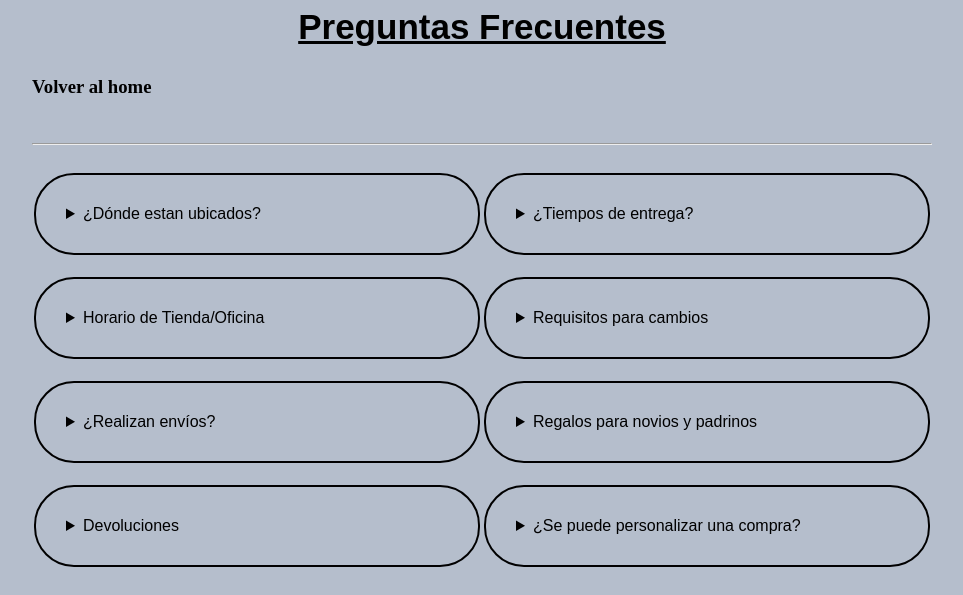
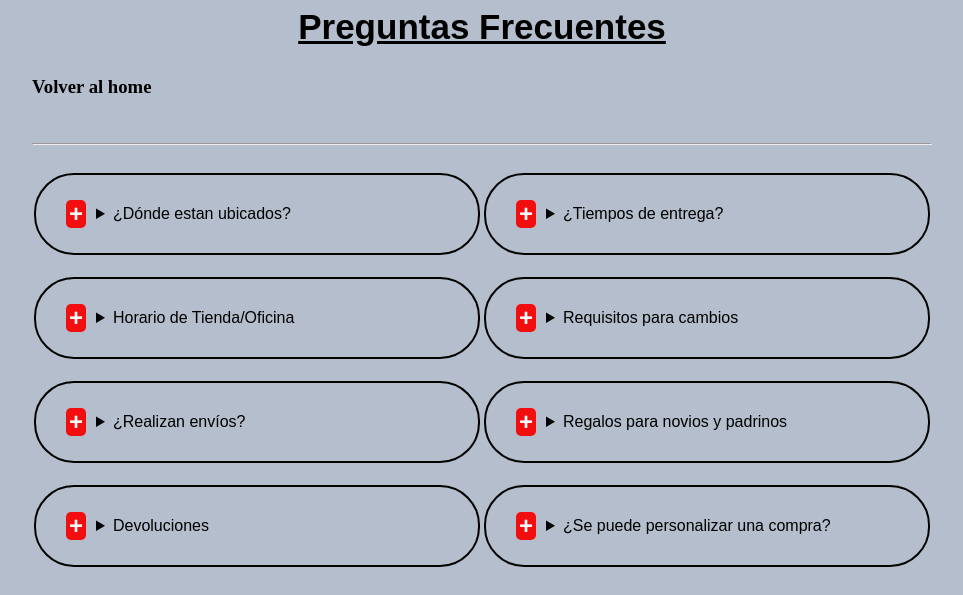
Before and after one commit to caceresjuan/Proyecto-e-commerce, a PHP site: page /Preguntas_frecuentes.html in a window 1280 px wide. Shown: the part 326-921 px from the top of the page, without its empty margins (158-1121 px from the left). Run offline with PHP 8.4, Linux system fonts and the light colour scheme.

Commit message:
algunos agregados

```diff
--- a/estilos.css
+++ b/estilos.css
@@ -110,6 +110,25 @@ details {
   padding: 30px;
   font-family: sans-serif;
 }
+summary::-webkit-details-marker {
+  display: none
+}
+summary:after {
+  background: rgb(242, 14, 14);
+  border-radius: 5px;
+  content: "+";
+  color: #fff;
+  float: left;
+  font-size: 1.5em;
+  font-weight: bold;
+  margin: -5px 10px 0 0;
+  padding: 0;
+  text-align: center;
+  width: 20px;
+}
+details[open] summary:after {
+  content: "-";
+}
 details:hover {
   background: rgb(93, 124, 173);
 }
```
